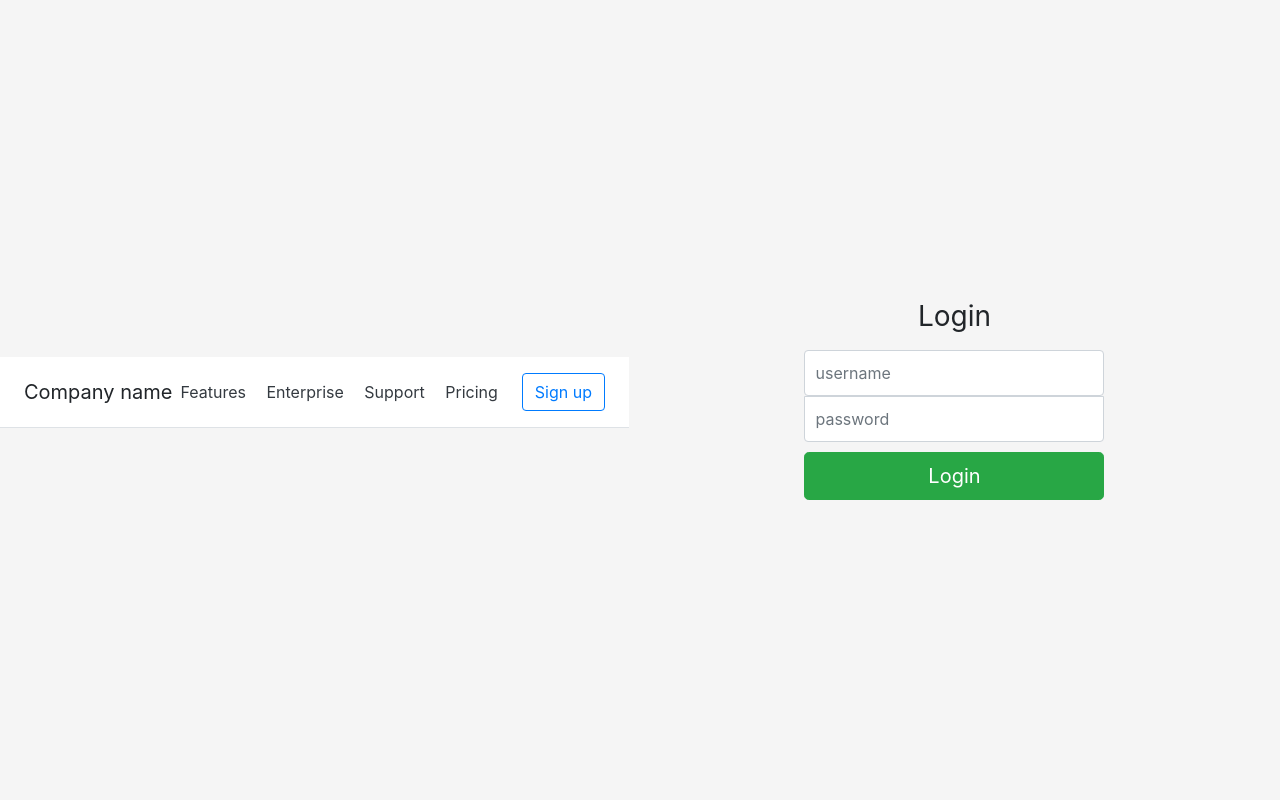
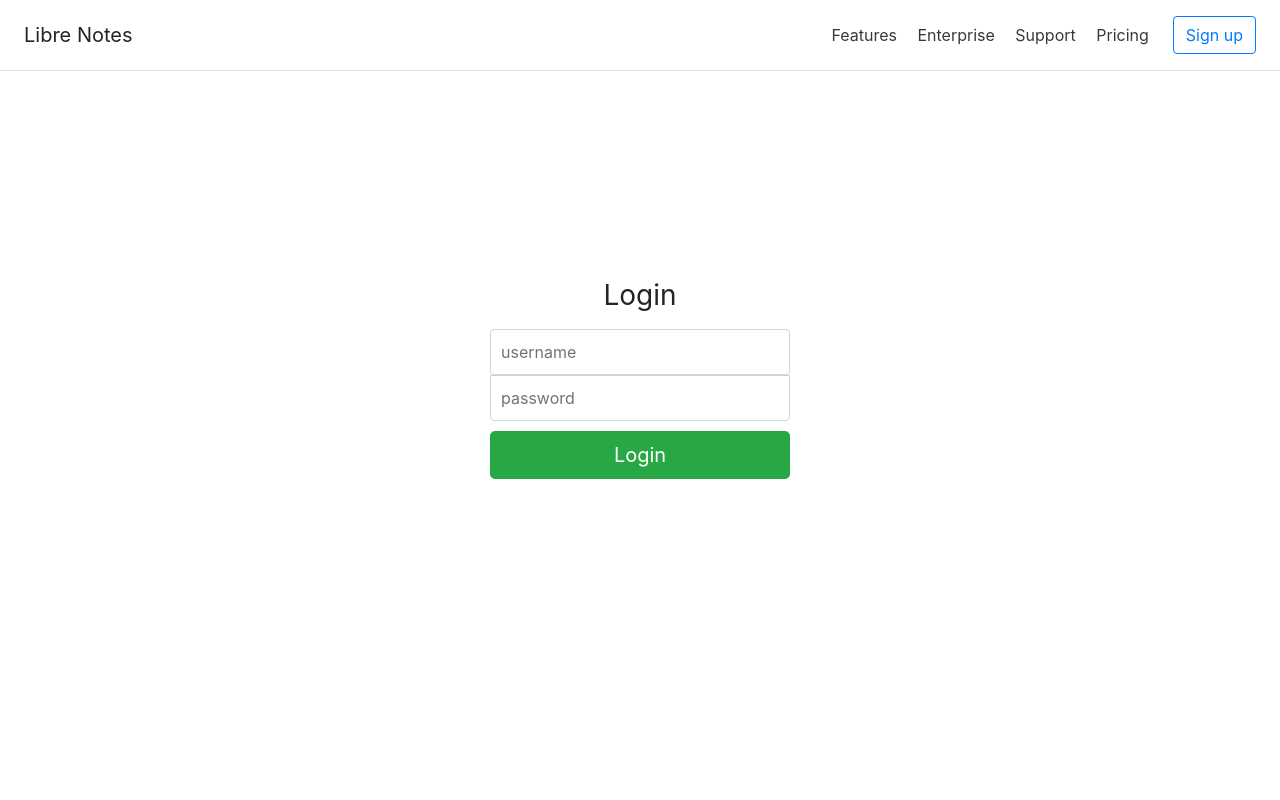
Before and after one commit to librenotes/web, a Flask app: page /login/ in a window 1280 px wide. Run offline with Flask 2, Linux system fonts and the light colour scheme; parts of the project's set-up code (start-up, migrations or seed data) failed here and were passed over; some libraries are stand-ins or nearby versions.

Commit message:
minor fixes on templating

```diff
--- a/project/static/css/login.css
+++ b/project/static/css/login.css
@@ -1,22 +1,9 @@
-html,
-body {
-    height: 100%;
-}
 
-body {
-    display: -ms-flexbox;
-    display: flex;
-    -ms-flex-align: center;
-    align-items: center;
-    padding-top: 40px;
-    padding-bottom: 40px;
-    background-color: #f5f5f5;
-}
 
 .form-signin {
     width: 100%;
     max-width: 330px;
-    padding: 15px;
+    padding: 15% 15px 15px;
     margin: auto;
 }
 
--- a/project/templates/base.html.j2
+++ b/project/templates/base.html.j2
@@ -14,8 +14,8 @@
 </head>
 <body>
 {% block navbar %}
- <div class="d-flex flex-column flex-md-row align-items-center p-3 px-md-4 mb-3 bg-white border-bottom box-shadow">
-        <h5 class="my-0 mr-md-auto font-weight-normal">Company name</h5>
+    <div class="d-flex flex-column flex-md-row align-items-center p-3 px-md-4 mb-3 bg-white border-bottom box-shadow">
+        <h5 class="my-0 mr-md-auto font-weight-normal">Libre Notes</h5>
         <nav class="my-2 my-md-0 mr-md-3">
             <a class="p-2 text-dark" href="#">Features</a>
             <a class="p-2 text-dark" href="#">Enterprise</a>
--- a/project/templates/login.html.j2
+++ b/project/templates/login.html.j2
@@ -7,10 +7,10 @@
 {% endblock %}
 
 {% block content %}
+
     <form class="form-signin" method="post" action="{{ url_for('app_login.login_post') }}">
         <h1 class="h3 mb-3 font-weight-normal text-center">Login</h1>
         {{ messageflash.flash() }}
-
         {{ form.csrf_token }}
         <label for="inputUsername" class="sr-only">Username</label>
         {{ form.username(class_="form-control", placeholder="username") }}
--- a/requirements.txt
+++ b/requirements.txt
@@ -1,4 +1,5 @@
 asn1crypto==0.24.0
+bleach==2.1.3
 blinker==1.4
 cffi==1.11.5
 click==6.7
@@ -6,19 +7,21 @@ Flask==1.0.1
 Flask-Cache==0.13.1
 Flask-DebugToolbar==0.10.1
 Flask-Login==0.4.1
-Flask-Markdown==0.3
 flask-now==0.1.5
 Flask-SimpleMDE==0.3.0
 Flask-SQLAlchemy==2.3.2
 Flask-WTF==0.14.2
+html5lib==1.0.1
 idna==2.6
 itsdangerous==0.24
 Jinja2==2.10
 Markdown==2.6.11
+markdown2==2.3.5
 MarkupSafe==1.0
 pycparser==2.18
 pycrypto==2.6.1
 six==1.11.0
 SQLAlchemy==1.2.7
+webencodings==0.5.1
 Werkzeug==0.14.1
 WTForms==2.1
```
Also changed, not shown: project/__init__.py (+17 -2 lines), project/templates/notes.html.j2 (+16 -7 lines).
